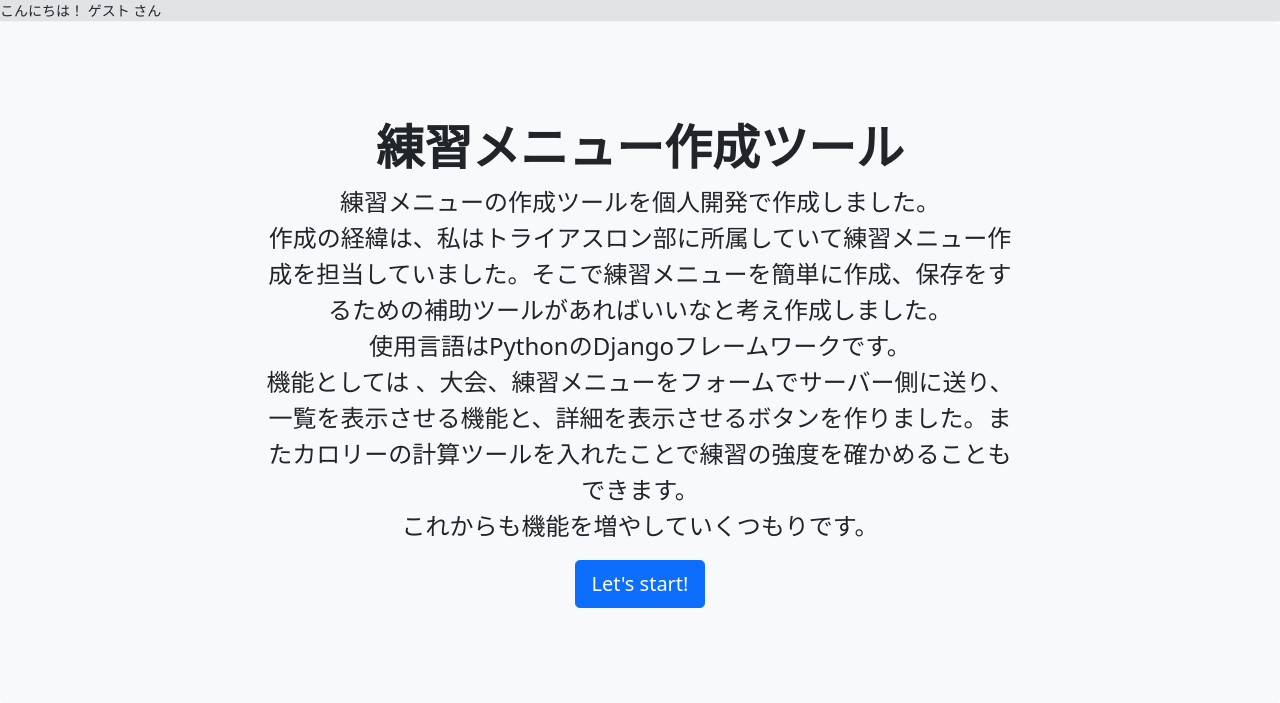
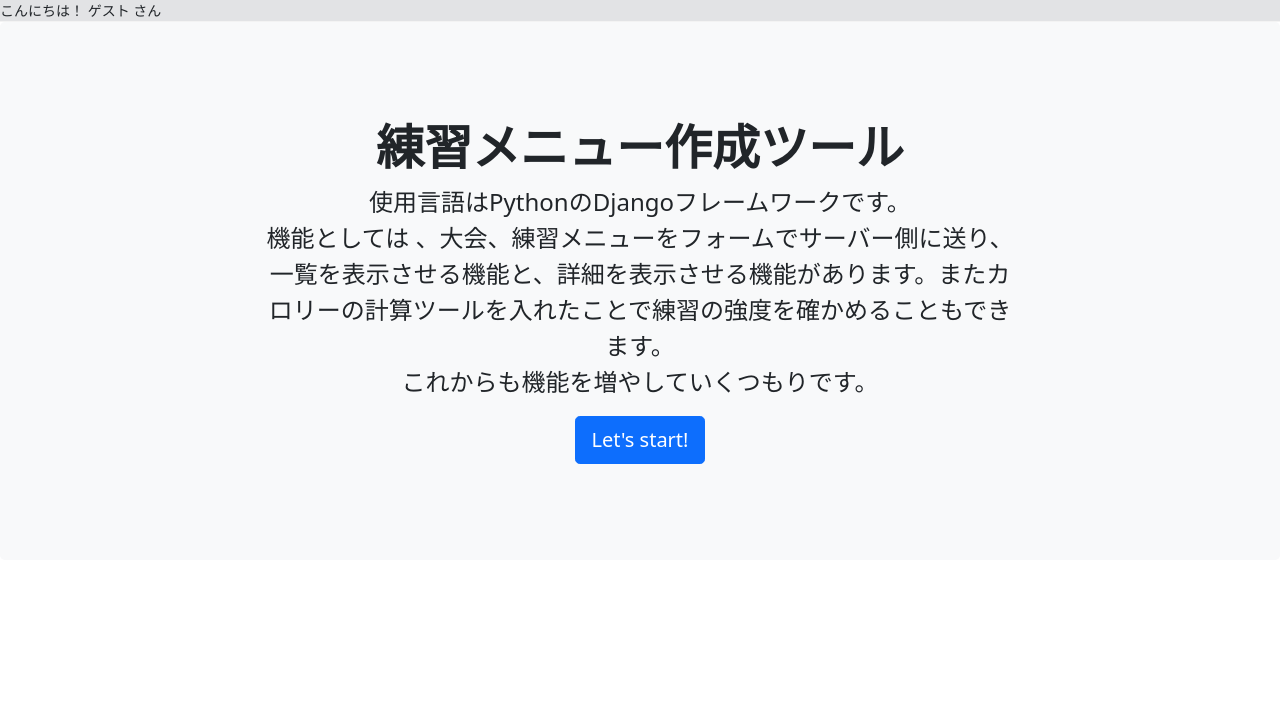
Before and after one commit to YutaUchida-M26/PracticeMenu, a Django app: page / in a window 1280 px wide. Shown: the part 56-759 px from the top of the page. Run offline with Django 3.2, Linux system fonts and the light colour scheme; some libraries are stand-ins or nearby versions.

Commit message:
change Home

```diff
--- a/PMapp/templates/PMapp/Home.html
+++ b/PMapp/templates/PMapp/Home.html
@@ -5,10 +5,9 @@
 <div class="p-5 mb-4 bg-light rounded-3">
     <div class="container-fluid py-5" align="center">
       <h1 class="display-5 fw-bold">練習メニュー作成ツール</h1>
-      <p class="col-md-8 fs-4">練習メニューの作成ツールを個人開発で作成しました。<br>
-        作成の経緯は、私はトライアスロン部に所属していて練習メニュー作成を担当していました。そこで練習メニューを簡単に作成、保存をするための補助ツールがあればいいなと考え作成しました。<br>
+      <p class="col-md-8 fs-4">
         使用言語はPythonのDjangoフレームワークです。<br>
-        機能としては 、大会、練習メニューをフォームでサーバー側に送り、一覧を表示させる機能と、詳細を表示させるボタンを作りました。またカロリーの計算ツールを入れたことで練習の強度を確かめることもできます。<br>
+        機能としては 、大会、練習メニューをフォームでサーバー側に送り、一覧を表示させる機能と、詳細を表示させる機能があります。またカロリーの計算ツールを入れたことで練習の強度を確かめることもできます。<br>
         これからも機能を増やしていくつもりです。 </p>
 
       <a href="{% url 'PMapp:Login' %}" type="button" class="btn btn-primary btn-lg">Let's start!</a>
```
